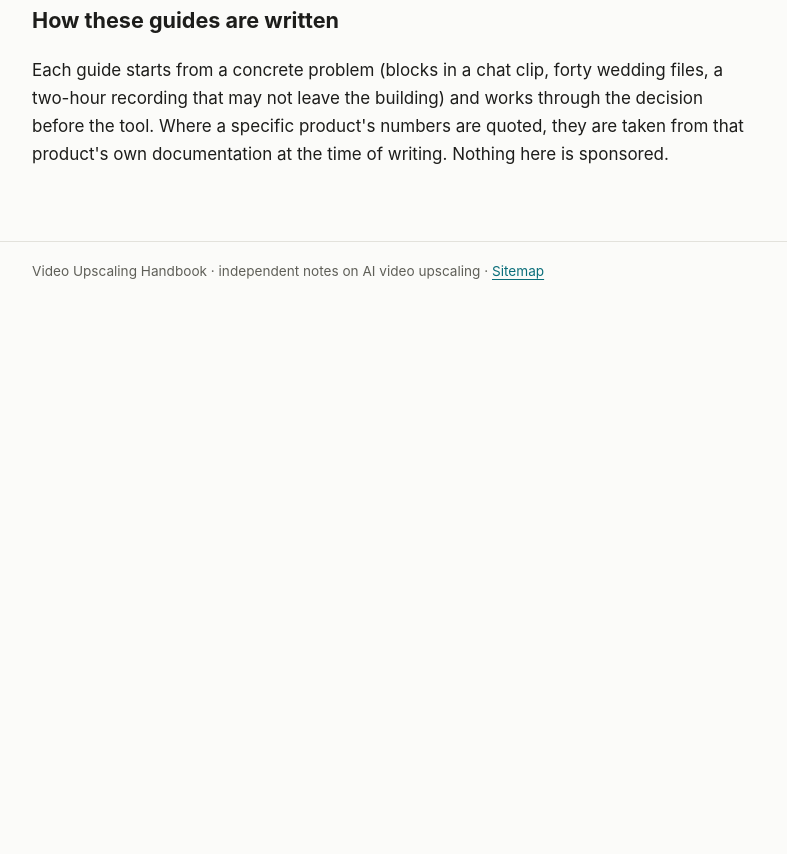
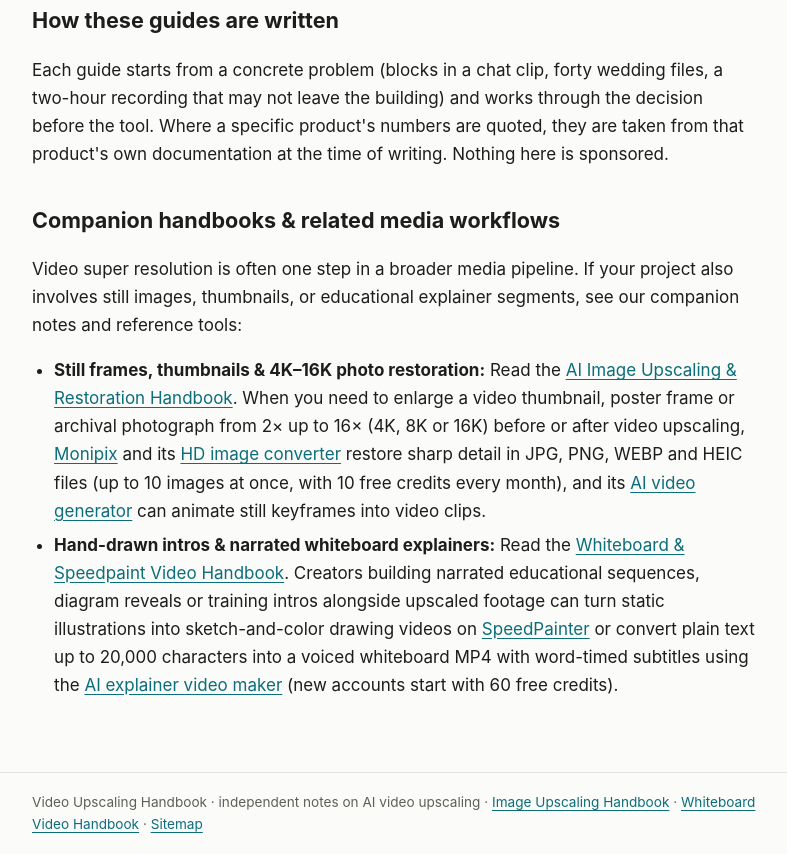
Before and after one commit to arkyu2077/video-upscaling-guide, a plain HTML site: page index.html in a window 1280 px wide. Shown: the part 945-1799 px from the top of the page, without its empty margins (244-1031 px from the left). Before the commit the page ends 1245 px from the top, so only its background shows below. Drawn offline with Linux system fonts and the light colour scheme.

Commit message:
Add cross-links to companion handbooks and related media workflows

```diff
--- a/index.html
+++ b/index.html
@@ -22,7 +22,14 @@
 <h2>How these guides are written</h2>
 <p>Each guide starts from a concrete problem (blocks in a chat clip, forty wedding files, a two-hour recording that may not leave the building) and works through the decision before the tool. Where a specific product's numbers are quoted, they are taken from that product's own documentation at the time of writing. Nothing here is sponsored.</p>
 
+<h2>Companion handbooks &amp; related media workflows</h2>
+<p>Video super resolution is often one step in a broader media pipeline. If your project also involves still images, thumbnails, or educational explainer segments, see our companion notes and reference tools:</p>
+<ul>
+<li><strong>Still frames, thumbnails &amp; 4K–16K photo restoration:</strong> Read the <a href="https://arkyu2077.github.io/image-upscaling-guide/">AI Image Upscaling &amp; Restoration Handbook</a>. When you need to enlarge a video thumbnail, poster frame or archival photograph from 2× up to 16× (4K, 8K or 16K) before or after video upscaling, <a href="https://monipix.com">Monipix</a> and its <a href="https://monipix.com/tools/hd-image-converter">HD image converter</a> restore sharp detail in JPG, PNG, WEBP and HEIC files (up to 10 images at once, with 10 free credits every month), and its <a href="https://monipix.com/tools/ai-video-generator">AI video generator</a> can animate still keyframes into video clips.</li>
+<li><strong>Hand-drawn intros &amp; narrated whiteboard explainers:</strong> Read the <a href="https://arkyu2077.github.io/whiteboard-video-guide/">Whiteboard &amp; Speedpaint Video Handbook</a>. Creators building narrated educational sequences, diagram reveals or training intros alongside upscaled footage can turn static illustrations into sketch-and-color drawing videos on <a href="https://www.speedpainter.org">SpeedPainter</a> or convert plain text up to 20,000 characters into a voiced whiteboard MP4 with word-timed subtitles using the <a href="https://www.speedpainter.org/en/explainer-video">AI explainer video maker</a> (new accounts start with 60 free credits).</li>
+</ul>
+
 </div></main>
-<footer><div class="wrap">Video Upscaling Handbook · independent notes on AI video upscaling · <a href="sitemap.xml">Sitemap</a></div></footer>
+<footer><div class="wrap">Video Upscaling Handbook · independent notes on AI video upscaling · <a href="https://arkyu2077.github.io/image-upscaling-guide/">Image Upscaling Handbook</a> · <a href="https://arkyu2077.github.io/whiteboard-video-guide/">Whiteboard Video Handbook</a> · <a href="sitemap.xml">Sitemap</a></div></footer>
 </body>
 </html>
```
Also changed, not shown: automate-video-upscaling-api.html (+3 -1 lines), batch-upscale-multiple-videos.html (+1 -1 lines), how-to-fix-pixelated-video.html (+8 -1 lines), upscale-video-on-mac-offline.html (+1 -1 lines), video-super-resolution-vs-resizing.html (+4 -1 lines).
